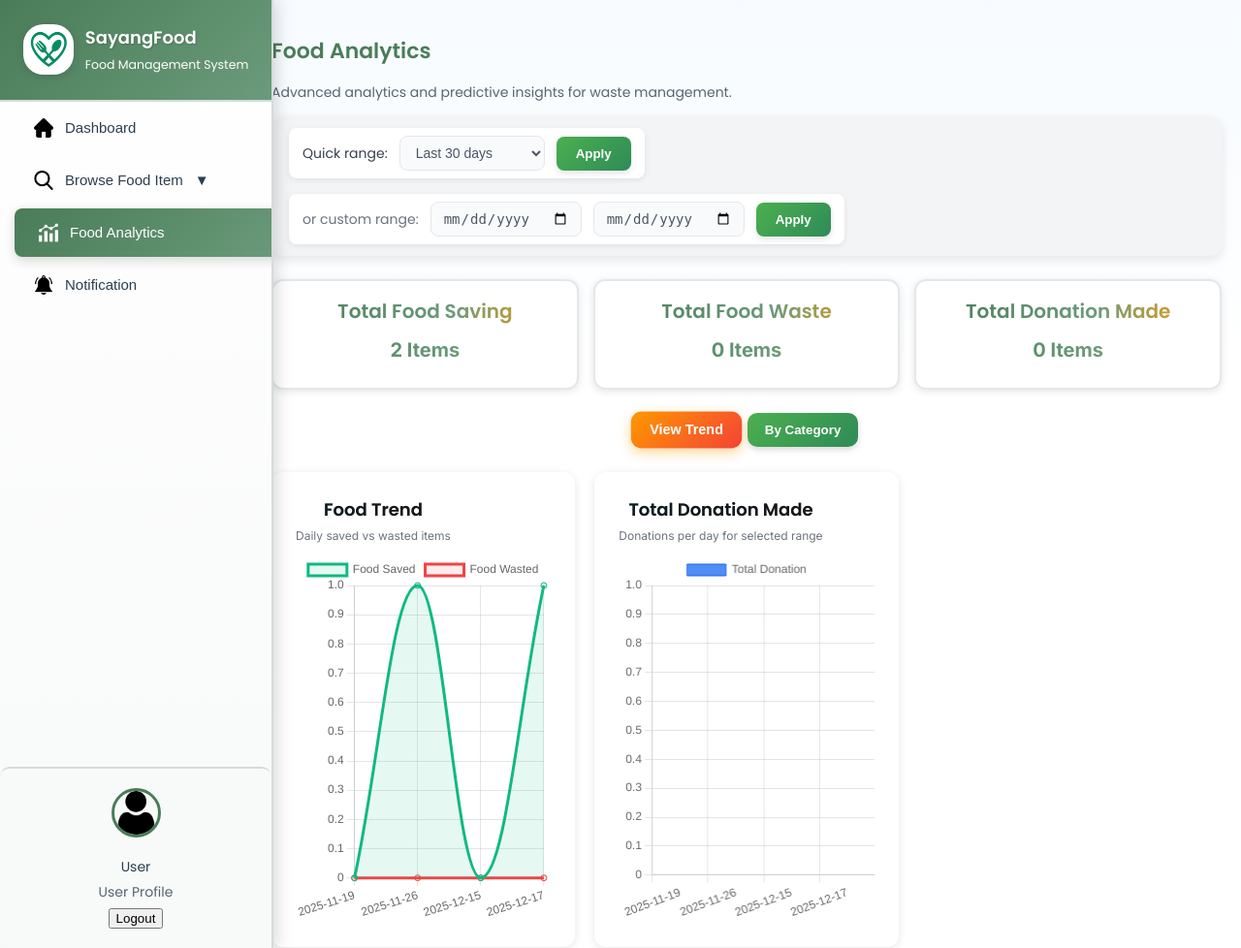
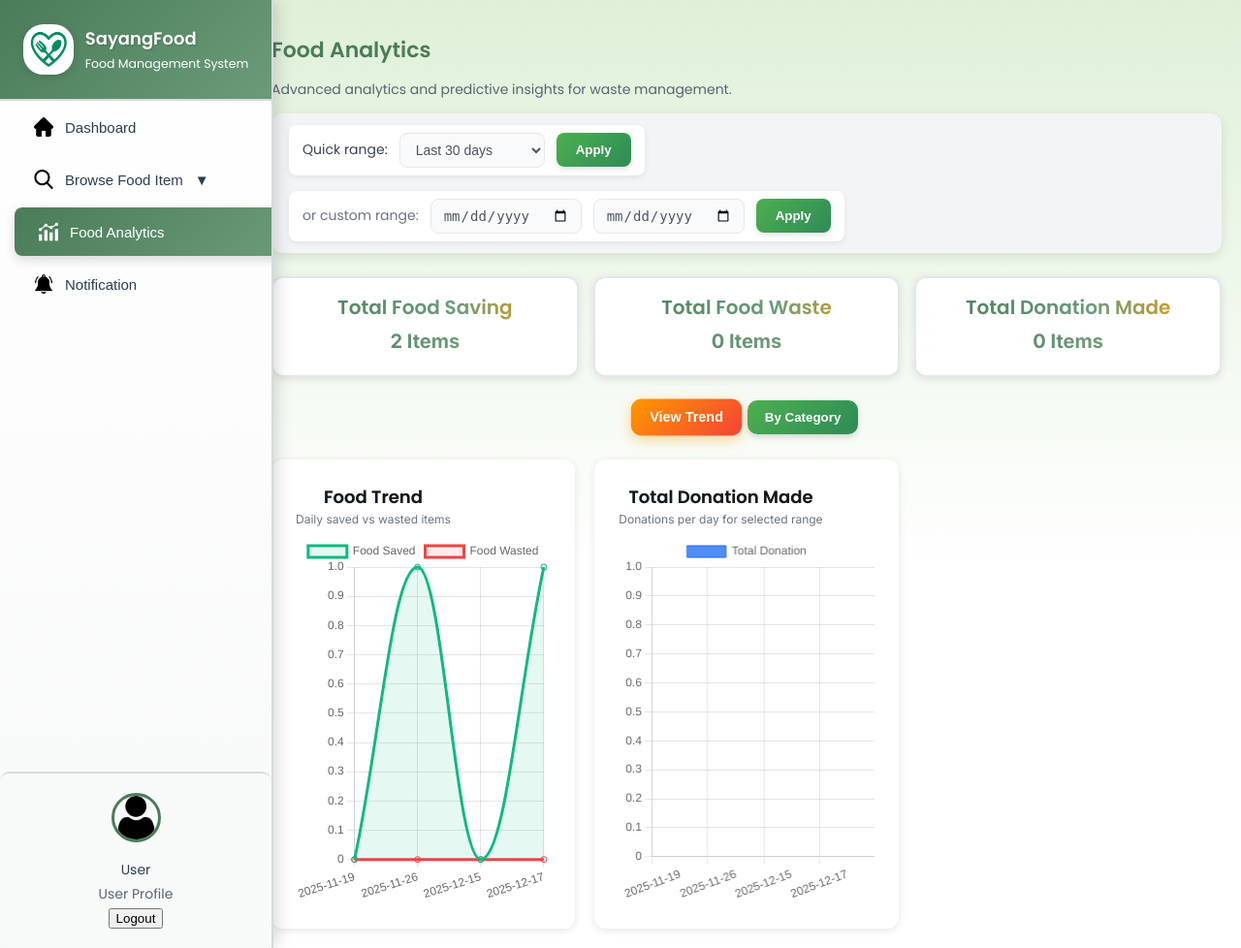
Before and after one commit to XinYou0910/SayangFood, a PHP site: page /SayangFood/food_analytics.html in a window 1280 px wide. Shown: the whole page at 97% size. Run offline with PHP 8.4, Linux system fonts and the light colour scheme; data comes from the database, SQL or seed files in the repository.

Commit message:
Improve the UI of the system

```diff
--- a/dashboard_page.css
+++ b/dashboard_page.css
@@ -14,13 +14,13 @@
 }
 
 body {
+  font-family: 'Poppins', 'Inter', system-ui, -apple-system, 'Segoe UI', Roboto, 'Noto Sans', "Helvetica Neue", Arial;
+  background: linear-gradient(180deg, #dff0d8 0%, #ffffff 60%); /* Soft light green (food related) */
+  background-image: linear-gradient(135deg, #cdf8c0 100%); /* Soft yellow to orange gradient (fresh food colors) */
+  background-attachment: fixed;
+  color: #0f172a;
   margin: 0;
-  font-family: 'Noto Serif', serif;
-  background: linear-gradient(135deg, var(--bg-light) 0%, #ecf0f1 100%);
-  display: flex;
-  color: var(--text-dark);
-  line-height: 1.6;
-  min-height: 100vh;
+  padding: 0;
 }
 
 .main-content {
--- a/food_analytics.css
+++ b/food_analytics.css
@@ -2,9 +2,14 @@
 /* Page base and fonts */
 body {
   font-family: 'Poppins', 'Inter', system-ui, -apple-system, 'Segoe UI', Roboto, 'Noto Sans', "Helvetica Neue", Arial;
-  background: linear-gradient(180deg, #f7fbff 0%, #ffffff 40%);
+  background: linear-gradient(180deg, #dff0d8 0%, #ffffff 60%); /* Soft light green (food related) */
+  background-image: linear-gradient(135deg, #cdf8c0 100%); /* Soft yellow to orange gradient (fresh food colors) */
+  background-attachment: fixed;
   color: #0f172a;
+  margin: 0;
+  padding: 0;
 }
+
 
 /* Improved Filter Section */
 .filter-bar {
--- a/food_analytics.js
+++ b/food_analytics.js
@@ -176,7 +176,6 @@ function drawDonationChart(trendData) {
 
 
 function drawCategory(categoryData, metric = "percentage") {
-  console.log('Drawing category chart:', categoryData);
   const categoryCtx = document.getElementById("categoryChart").getContext("2d");
 
   // Destroy previous chart if exists
@@ -187,15 +186,11 @@ function drawCategory(categoryData, metric = "percentage") {
     return;
   }
 
-  // Preserve full data for toggling visibility
-  _lastCategoryData = categoryData.map(d => ({ ...d, hidden: false }));
-
-  // Define palette and color mapping (persistent across filters)
+  // Define a lighter color palette without opacity
   const palette = [
-    '#10b981', '#3b82f6', '#f59e0b', '#ef4444',
-    '#8b5cf6', '#ec4899', '#06b6d4', '#84cc16', '#f97316'
+    '#a7f3d0', '#93c5fd', '#fbbf24', '#f87171',
+    '#d6b3f1', '#f472b6', '#22d3ee', '#a3e635', '#fd9e2a'
   ];
-  if (typeof categoryColorMap === "undefined") window.categoryColorMap = {};
 
   // Assign color per category (keeps consistent color across filters/search)
   categoryData.forEach((item, i) => {
@@ -210,6 +205,9 @@ function drawCategory(categoryData, metric = "percentage") {
   categoryCtx.canvas.height = 550;
   categoryCtx.canvas.width = 550;
 
+  // Create solid color slices (no opacity or gradients)
+  const backgroundColors = colors; // Directly using solid colors without opacity
+
   // Select data metric for the chart
   const chartValues = metric === "percentage"
     ? categoryData.map(c => c.percentage)
@@ -221,17 +219,21 @@ function drawCategory(categoryData, metric = "percentage") {
       labels: categoryData.map(c => c.category),
       datasets: [{
         data: chartValues,
-        backgroundColor: colors,
-        borderColor: "#fff",
-        borderWidth: 2
+        backgroundColor: backgroundColors, // Solid colors for slices
+        borderColor: "#fff", // Solid border color
+        borderWidth: 2 // Thicker border for better separation
       }]
     },
     options: {
       cutout: "60%",
       responsive: true,
       maintainAspectRatio: false,
+      rotation: -0.5 * Math.PI, // Tilt the chart slightly to give it a 3D effect
       plugins: { legend: { display: false } },
-      animation: { duration: 300 },
+      animation: {
+        duration: 1000,  // Smooth animation duration
+        easing: 'easeOutBounce'
+      },
       tooltip: {
         callbacks: {
           label: (context) => {
@@ -242,11 +244,23 @@ function drawCategory(categoryData, metric = "percentage") {
             return `${label}: ${value}`;
           }
         }
+      },
+      elements: {
+        arc: {
+          borderWidth: 5,  // Increase border width to create a thicker slice look
+          borderColor: 'rgba(255, 255, 255, 0.8)'  // White border for better separation
+        }
       }
     }
   });
 
-  // Build custom legend
+  // Add a shadow effect on the chart container for a 3D feel
+  categoryCtx.shadowColor = 'rgba(0, 0, 0, 0.3)';
+  categoryCtx.shadowBlur = 15;
+  categoryCtx.shadowOffsetX = 5;
+  categoryCtx.shadowOffsetY = 5;
+
+  // Build custom legend with hover and active state
   const legendContainer = document.getElementById("foodLegend");
   legendContainer.innerHTML = "";
 
@@ -259,7 +273,7 @@ function drawCategory(categoryData, metric = "percentage") {
     legendItem.style.alignItems = "center";
     legendItem.style.marginBottom = "6px";
     legendItem.style.cursor = "pointer";
-    legendItem.style.transition = "opacity 0.3s";
+    legendItem.style.transition = "opacity 0.3s, transform 0.3s";
 
     const valueDisplay = metric === "percentage"
       ? `${item.percentage}%`
@@ -274,7 +288,18 @@ function drawCategory(categoryData, metric = "percentage") {
       <span class="legend-value">${valueDisplay}</span>
     `;
 
-    // ✅ Toggle visibility on click
+    // Hover effect (increase opacity and cursor change)
+    legendItem.addEventListener('mouseenter', () => {
+      legendItem.style.opacity = '1';
+      legendItem.style.transform = 'scale(1.1)';
+    });
+    legendItem.addEventListener('mouseleave', () => {
+      const dataObj = _lastCategoryData.find(d => d.category === item.category);
+      legendItem.style.opacity = dataObj.hidden ? '0.4' : '1';
+      legendItem.style.transform = 'scale(1)';
+    });
+
+    // Toggle visibility on click
     legendItem.addEventListener("click", () => {
       const category = item.category;
       const dataIndex = categoryChart.data.labels.indexOf(category);
@@ -289,6 +314,7 @@ function drawCategory(categoryData, metric = "percentage") {
           : (metric === "percentage" ? dataObj.percentage : dataObj.count);
 
         legendItem.style.opacity = dataObj.hidden ? "0.4" : "1";
+        legendItem.style.transform = dataObj.hidden ? "scale(0.95)" : "scale(1)";
         categoryChart.update();
       }
     });
@@ -296,6 +322,9 @@ function drawCategory(categoryData, metric = "percentage") {
     legendContainer.appendChild(legendItem);
   });
 }
+
+
+
 
 
 // --- CATEGORY FILTER LOGIC FIX ---
```
Also changed, not shown: other parts of food_analytics.css (+32 -12 lines).
